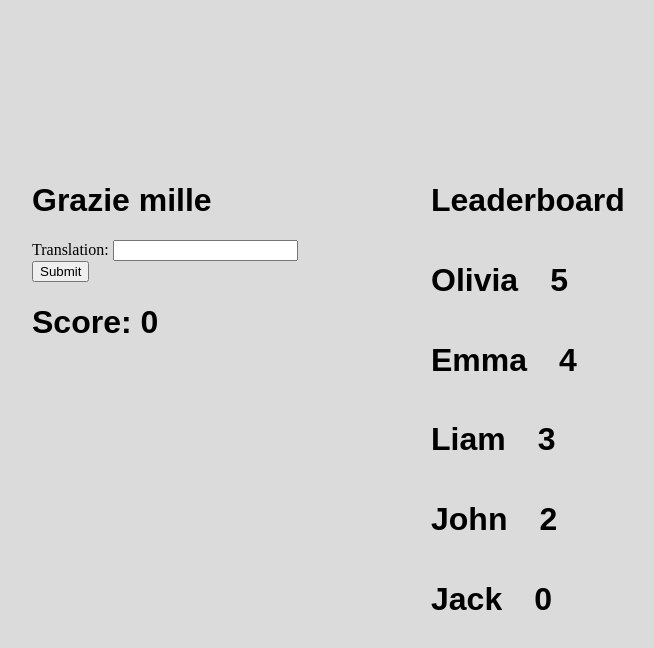
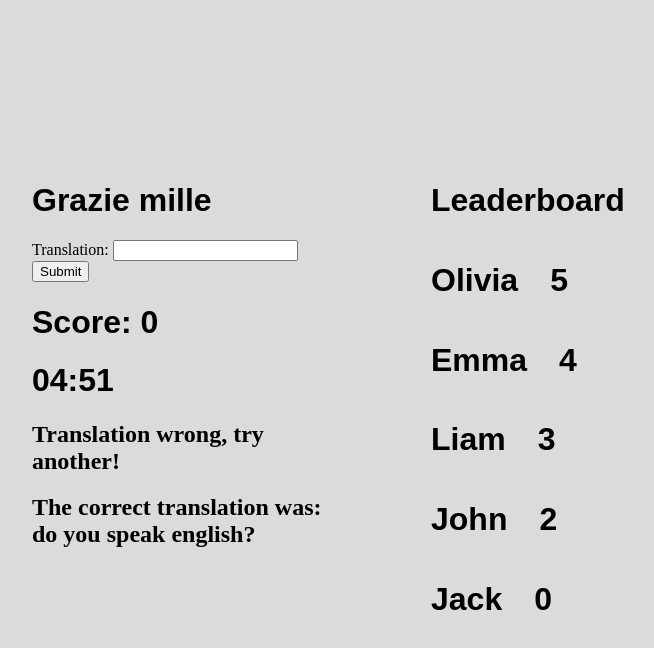
Before and after one commit to jbarber69/dissertation, an Angular app in the folder dissertation-app/: page /translation-component in a window 1280 px wide. Both pictures are taken after typing "Sample" into the empty fields and a click on the button "Submit". Shown: the top 648 px of the page, without its empty margins (458-1112 px from the left). Built offline with nearby package versions, Linux system fonts and the light colour scheme.

Commit message:
Task-0005: implemented timer and error message when translation is wrong

```diff
--- a/dissertation-app/src/app/translation/translation.component.html
+++ b/dissertation-app/src/app/translation/translation.component.html
@@ -1,7 +1,9 @@
 <body>
   <div class="mainScreen">
     <div class="translation">
-      <ng-container *ngIf="{ word: word$ | async }; let state">
+      <ng-container
+        *ngIf="{ word: word$ | async, timer: timer$ | async }; let state"
+      >
         <h1>{{ state.word }}</h1>
 
         <form
@@ -17,7 +19,13 @@
         </form>
 
         <h1>Score: {{ score }}</h1>
+        <h1>{{ state.timer | date: "mm:ss" }}</h1>
       </ng-container>
+
+      <div *ngIf="wrong === true">
+        <h2>Translation wrong, try another!</h2>
+        <h2>The correct translation was: {{ correctWord }}</h2>
+      </div>
     </div>
 
     <div class="leaderboard">
--- a/dissertation-app/src/app/translation/translation.component.ts
+++ b/dissertation-app/src/app/translation/translation.component.ts
@@ -3,9 +3,9 @@ import { NameService } from "../name.service";
 import { italianWords, englishWords } from "../../assets/words";
 import { ScoreService } from "../score.service";
 import { FormControl, FormGroup } from "@angular/forms";
-import { map, tap } from "rxjs/operators";
-import { Observable, of } from "rxjs";
-import {UserService} from '../user.service'
+import { map, take, takeWhile, tap } from "rxjs/operators";
+import { interval, Observable, of, timer } from "rxjs";
+import { UserService } from "../user.service";
 
 @Component({
   selector: "app-translation",
@@ -20,6 +20,10 @@ export class TranslationComponent implements OnInit {
   ) {}
 
   ngOnInit(): void {}
+
+  wrong: boolean = false;
+  correctWord: string;
+  seconds: number = 300;
 
   translationForm = new FormGroup({
     english: new FormControl(""),
@@ -57,6 +61,11 @@ export class TranslationComponent implements OnInit {
 
   checkWord$;
 
+  timer$ = timer(0, 1000).pipe(
+    take(this.seconds),
+    map(() => --this.seconds * 1000)
+  );
+
   get name(): string {
     return this.nameService.name;
   }
@@ -67,12 +76,18 @@ export class TranslationComponent implements OnInit {
         tap((word) => {
           if (this.checkCorrect(word) === true) {
             this.userService.addScore();
+            this.wrong = false;
+          } else {
+            this.correctWord = englishWords[italianWords.indexOf(word, 0)];
+            this.wrong = true;
           }
         })
       )
       .subscribe();
 
+    console.log(this.wrong);
     this.word$ = this.getRandomWord(italianWords);
+
     console.log(italianWords);
     console.log(this.translationForm.value);
   }
```
